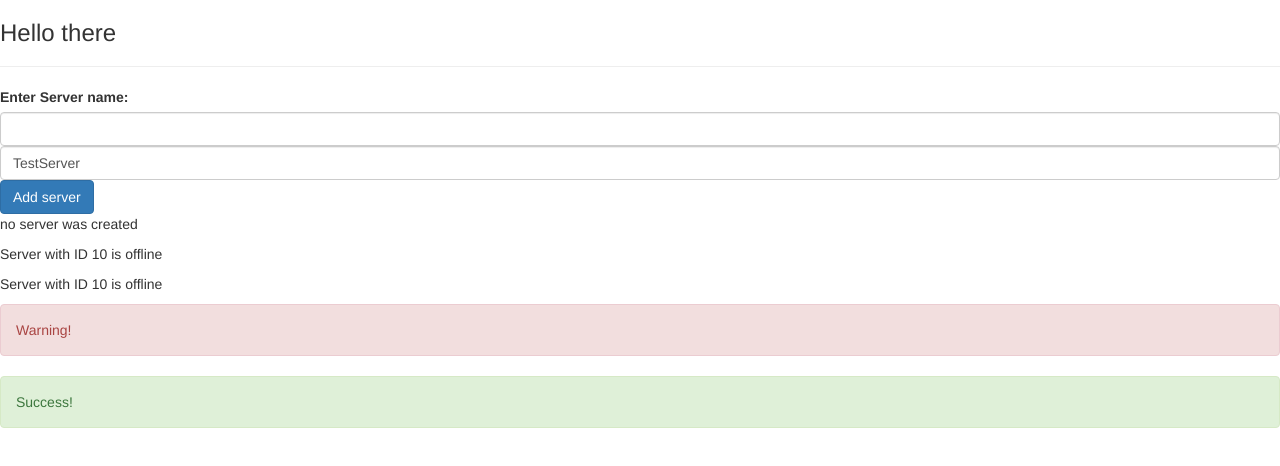
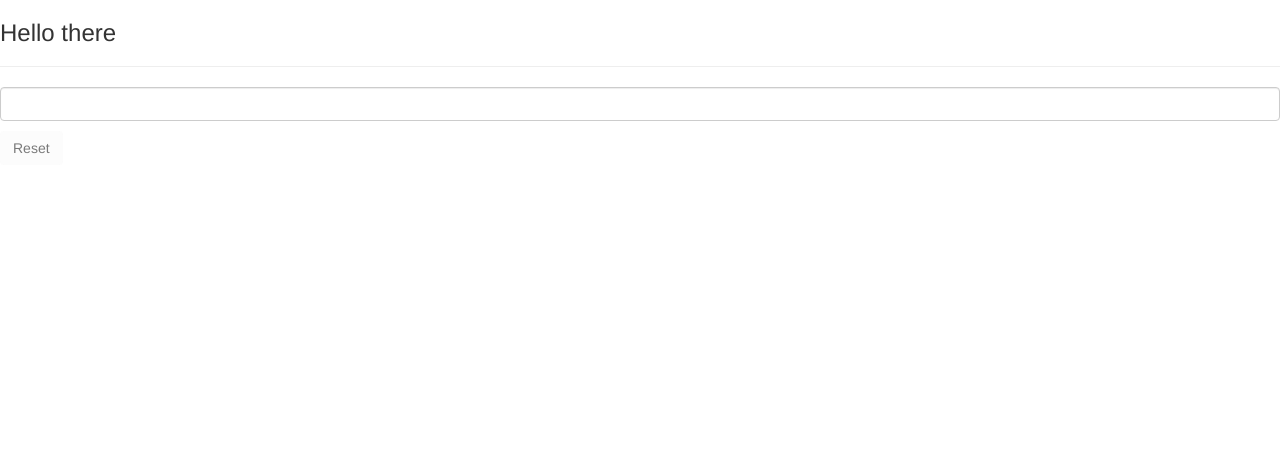
Before and after one commit to paulthz4/angular-app, an Angular app: page / in a window 1280 px wide. Shown: the top 466 px of the page. Built offline with nearby package versions, Linux system fonts and the light colour scheme.

Commit message:
solution

```diff
--- a/src/app/app.component.html
+++ b/src/app/app.component.html
@@ -1,5 +1,6 @@
 <h3>Hello there</h3>
 <hr>
-<app-servers></app-servers>
-<app-warning-alert></app-warning-alert>
-<app-success-alert></app-success-alert>
+<!-- <app-servers></app-servers> -->
+<!-- <app-warning-alert></app-warning-alert>
+<app-success-alert></app-success-alert> -->
+<app-form></app-form>
--- a/src/app/app.module.ts
+++ b/src/app/app.module.ts
@@ -7,6 +7,7 @@ import { ServerComponent } from './server/server.component';
 import { ServersComponent } from './servers/servers.component';
 import { SuccessAlertComponent } from './success-alert/success-alert.component';
 import { WarningAlertComponent } from './warning-alert/warning-alert.component';
+import { FormComponent } from './form/form.component';
 
 @NgModule({
   declarations: [
@@ -14,7 +15,8 @@ import { WarningAlertComponent } from './warning-alert/warning-alert.component';
     ServerComponent,
     ServersComponent,
     SuccessAlertComponent,
-    WarningAlertComponent
+    WarningAlertComponent,
+    FormComponent
   ],
   imports: [
     BrowserModule,
--- /dev/null
+++ b/src/app/form/form.component.html
@@ -0,0 +1,3 @@
+<input type="text" class="form-control" [(ngModel)]="username" (input)="inputChange()">
+<p>{{getUsername()}}</p>
+<button class="btn btn-secondary" (click)="reset()" [disabled]="emptyUsername">Reset</button>
--- /dev/null
+++ b/src/app/form/form.component.ts
@@ -0,0 +1,22 @@
+import { Component } from "@angular/core";
+
+@Component({
+  templateUrl: './form.component.html',
+  selector: 'app-form',
+})
+export class FormComponent{
+  username = '';
+  emptyUsername = this.username.length === 0;
+
+  getUsername(){
+    return this.username;
+  }
+
+  reset(){
+    this.username = '';
+  }
+
+  inputChange(){
+    this.emptyUsername = this.username.length === 0;
+  }
+}
```
